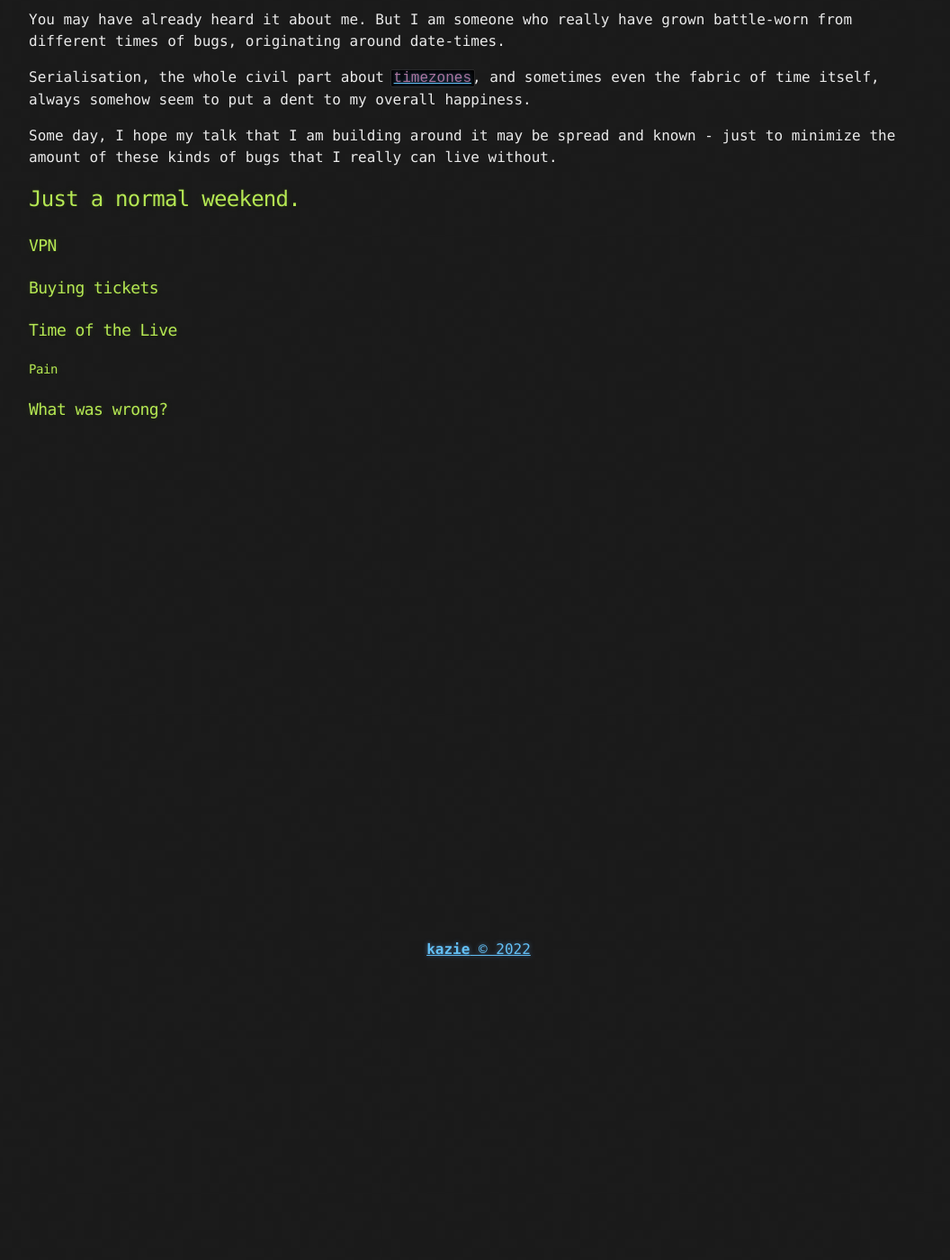
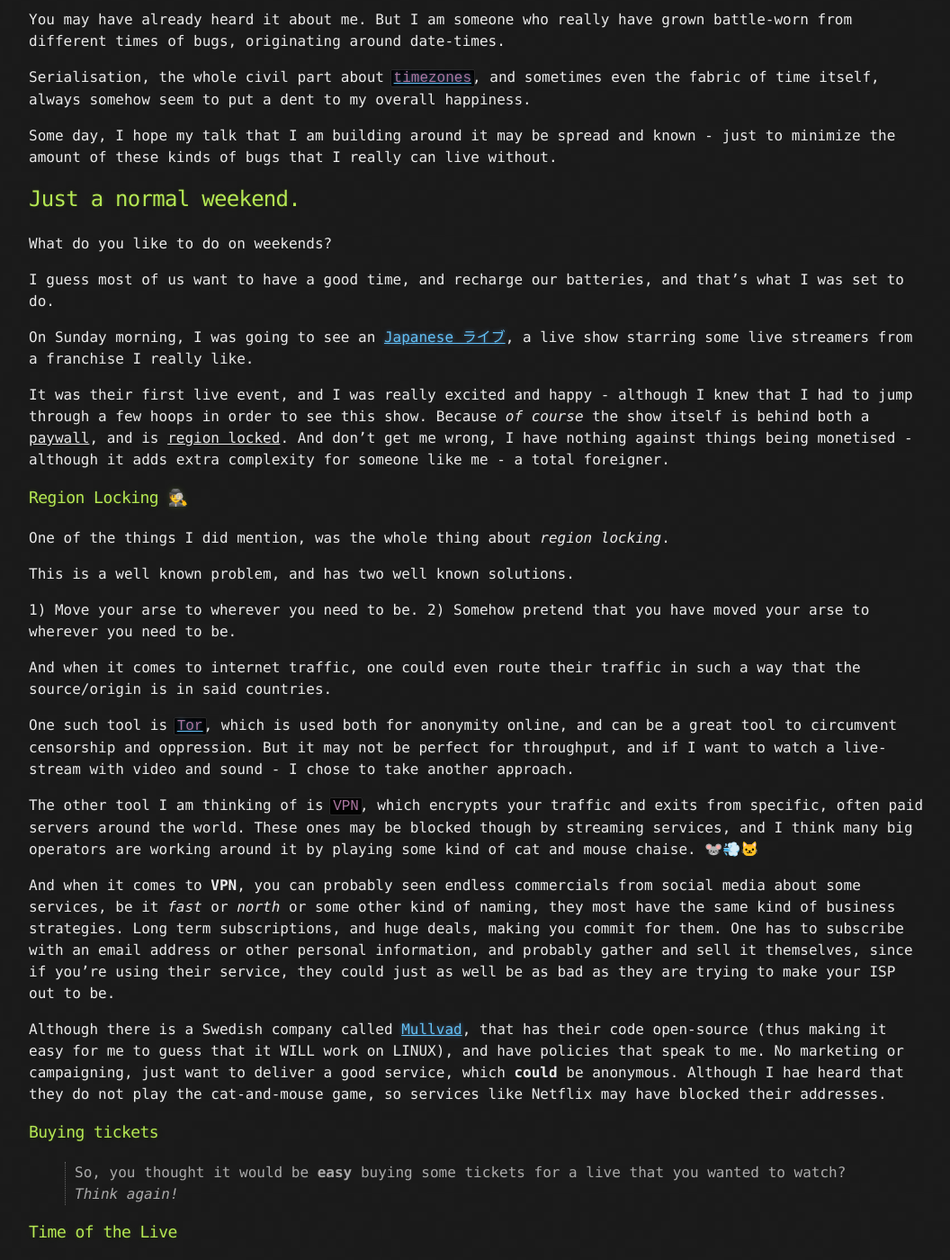
Before and after one commit to kazie/blog-about-anything, a Jekyll site: the page built from docs/_posts/2022-12-20-TZ-strikes-again.md, in a window 1280 px wide and 1400 px high, scrolled down 270 px. Shown: the whole window at 90% size, without its empty margins (108-1164 px from the left). Built offline with Jekyll 4.4.1, drawn with Linux system fonts in a browser that asks for light colours; before the commit the page ends 900 px from its top, so only the background shows below that.

Commit message:
Push some work, see if it works

```diff
--- a/docs/_posts/2022-12-20-TZ-strikes-again.md
+++ b/docs/_posts/2022-12-20-TZ-strikes-again.md
@@ -15,9 +15,45 @@ Some day, I hope my talk that I am building around it may be spread and known -
 
 ## Just a normal weekend.
 
-### VPN
+What do you like to do on weekends?
+
+I guess most of us want to have a good time, and recharge our batteries, and that's what I was set to do.
+
+On Sunday morning, I was going to see an [Japanese ライブ](https://en.wiktionary.org/wiki/%E3%83%A9%E3%82%A4%E3%83%96), a live show starring some live streamers from a franchise I really like.
+
+It was their first live event, and I was really excited and happy - although I knew that I had to jump through a few hoops in order to see this show.
+Because _of course_ the show itself is behind both a <u>paywall</u>, and is <u>region locked</u>.
+And don't get me wrong, I have nothing against things being monetised - although it adds extra complexity for someone like me - a total foreigner.
+
+### Region Locking 🕵️
+
+One of the things I did mention, was the whole thing about _region locking_.
+
+This is a well known problem, and has two well known solutions.
+
+1) Move your arse to wherever you need to be.
+2) Somehow pretend that you have moved your arse to wherever you need to be.
+
+And when it comes to internet traffic, one could even route their traffic in such a way that the source/origin is in said countries.
+
+One such tool is [`Tor`](https://en.wikipedia.org/wiki/Tor_(network)), which is used both for anonymity online, and can be a great tool to circumvent censorship and oppression.
+But it may not be perfect for throughput, and if I want to watch a live-stream with video and sound - I chose to take another approach.
+
+The other tool I am thinking of is `VPN`, which encrypts your traffic and exits from specific, often paid servers around the world.
+These ones may be blocked though by streaming services, and I think many big operators are working around it by playing some kind of cat and mouse chaise. 🐭💨🐱
+
+And when it comes to __VPN__, you can probably seen endless commercials from social media about some services, be it _fast_ or _north_ or some other kind of naming, they most have the same kind of business strategies.
+Long term subscriptions, and huge deals, making you commit for them. One has to subscribe with an email address or other personal information, and probably gather and sell it themselves, since if you're using their service, they could just as well be as bad as they are trying to make your ISP out to be.
+
+Although there is a Swedish company called [Mullvad](https://mullvad.net/), that has their code open-source (thus making it easy for me to guess that it WILL work on LINUX), and have policies that speak to me.
+No marketing or campaigning, just want to deliver a good service, which __could__ be anonymous. Although I hae heard that they do not play the cat-and-mouse game, so services like Netflix may have blocked their addresses.
 
 ### Buying tickets
+
+> So, you thought it would be __easy__ buying some tickets for a live that you wanted to watch?
+> _Think again!_
+
+
 
 ### Time of the Live
 
```
